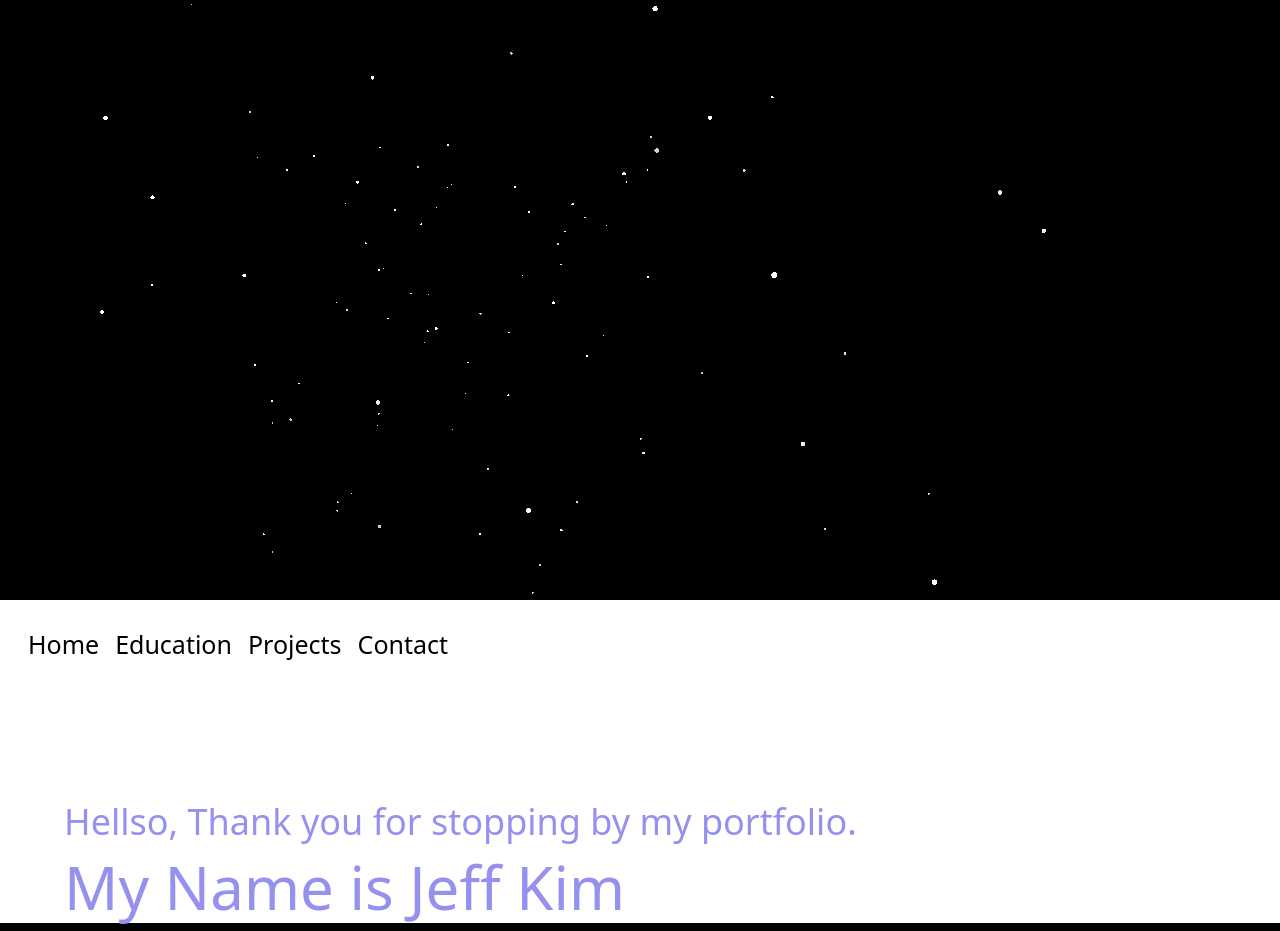
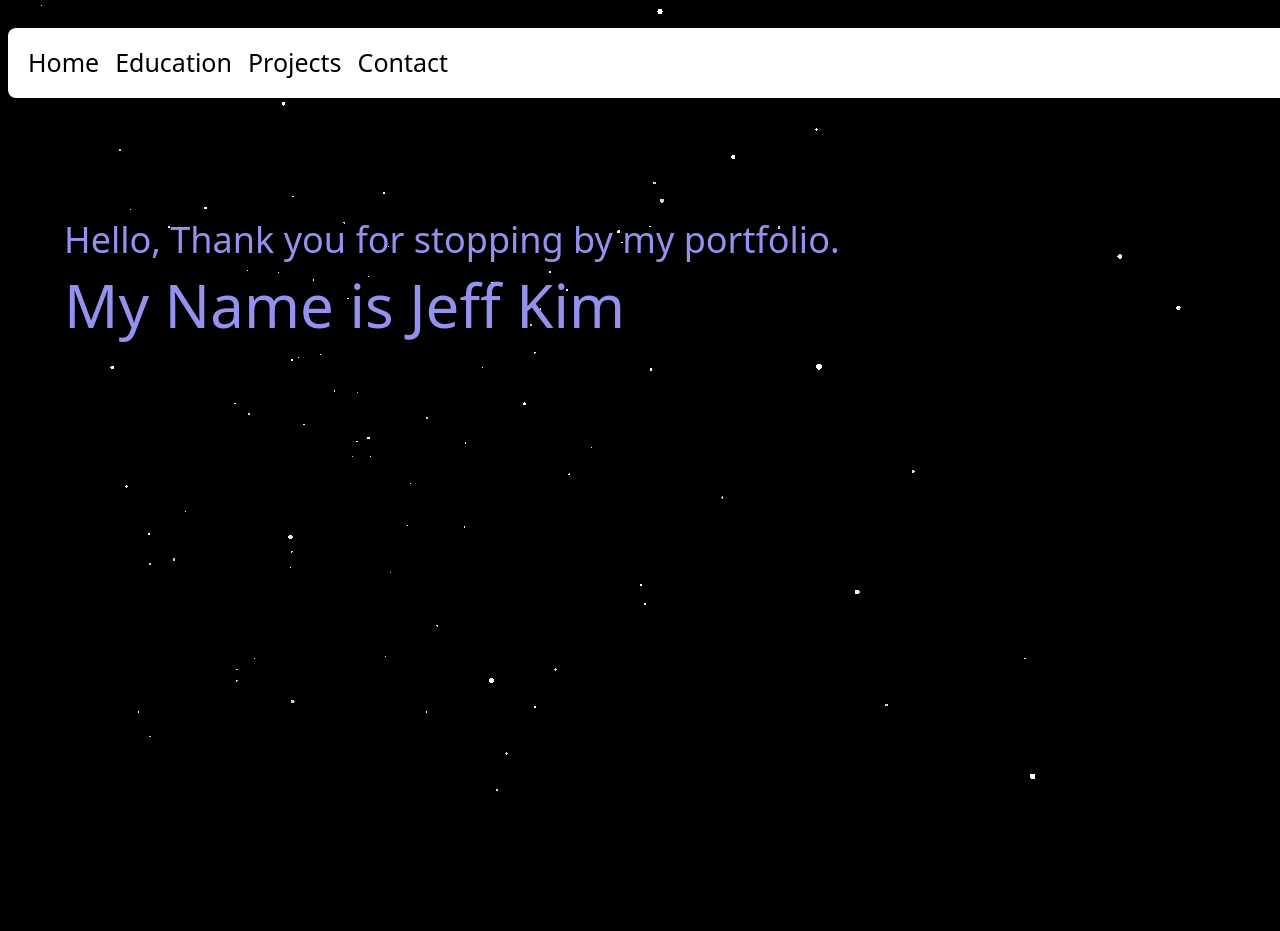
Before and after one commit to 20018040/portfolio, a React (Vite) app: page / in a window 1280 px wide. After the commit the page ends 800 px from the top, so only its background shows below. Built offline with nearby package versions, Linux system fonts and the light colour scheme.

Commit message:
Backgroudn correctly renders with navbar and message

```diff
--- a/src/App.tsx
+++ b/src/App.tsx
@@ -7,12 +7,30 @@ import Background from "./components/Background.tsx";
 import Particles from "./components/Particles.tsx";
 function App() {
   let navBars = ["Home", "Education", "Projects", "Contact"];
-  const homeMessage = "Hellso, Thank you for stopping by my portfolio.";
+  const homeMessage = "Hello, Thank you for stopping by my portfolio.";
+
   return (
-    <>
-      <div style={{ width: '100%', height: '600px', position: 'relative' }}>
+    <div
+      style={{
+        position: "relative",
+        width: "100%",
+        height: "100vh",
+        overflow: "hidden",
+      }}
+    >
+      {/* Particles background wrapped in a div */}
+      <div
+        style={{
+          position: "absolute",
+          top: 0,
+          left: 0,
+          width: "100%",
+          height: "100%",
+          zIndex: 0,
+        }}
+      >
         <Particles
-    particleColors={['#ffffff', '#ffffff']}
+          particleColors={["#ffffff", "#ffffff"]}
           particleCount={200}
           particleSpread={10}
           speed={0.1}
@@ -22,27 +40,24 @@ function App() {
           disableRotation={false}
         />
       </div>
+
+      {/* Content on top */}
       <div
         style={{
-        paddingTop: 2,
-        backgroundColor: "#ffffffff",
+          position: "relative",
+          zIndex: 1,
+          paddingTop: 20,
+          backgroundColor: "transparent",
           color: "#9492eeff",
         }}
       >
-      <div>
-        <Navbar names={navBars}></Navbar>
-        <div
-          style={{
-            marginTop: 120,
-            marginLeft: 64,
-          }}
-        >
+        <Navbar names={navBars} />
+        <div style={{ marginTop: 120, marginLeft: 64 }}>
           <Message welcome={homeMessage} size={36} />
-          <Message welcome="My Name is Jeff Kim" size={60}></Message>
+          <Message welcome="My Name is Jeff Kim" size={60} />
         </div>
       </div>
     </div>
-    </>
   );
 }
 
```
Also changed, not shown: 1 other file (tests, documents, lock files or other folders). Lines whose indentation alone changed are shown as unchanged.
